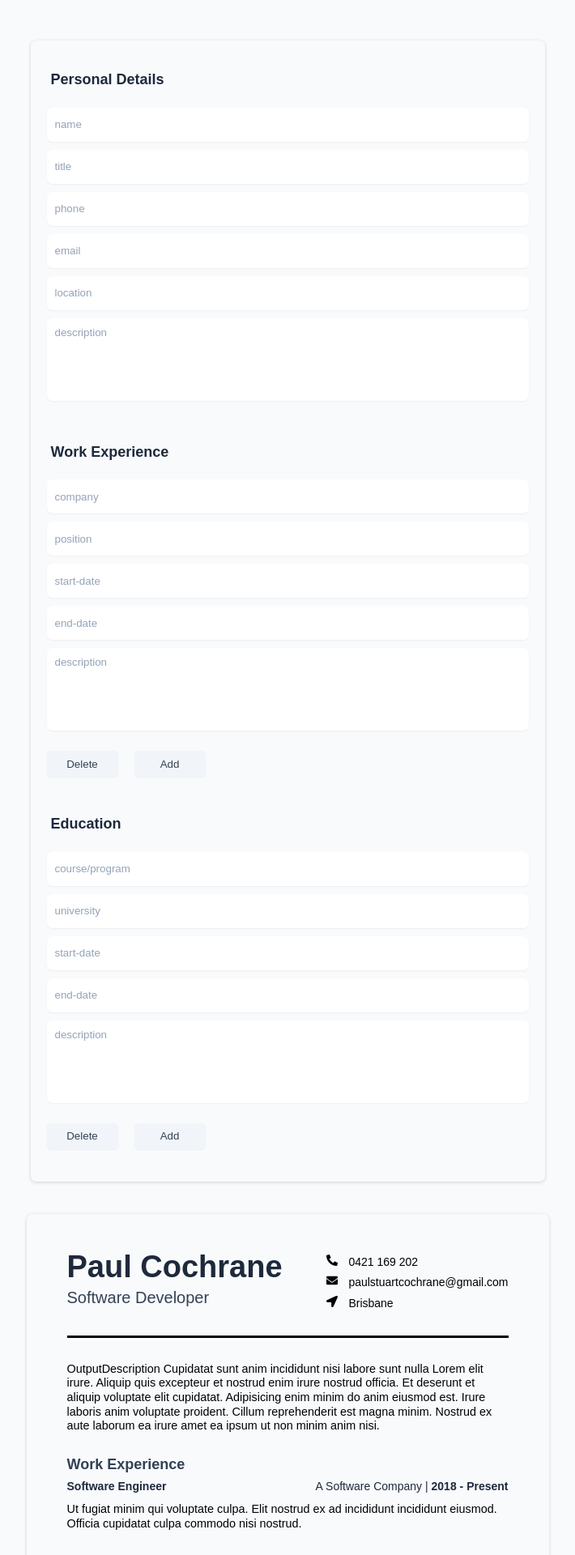
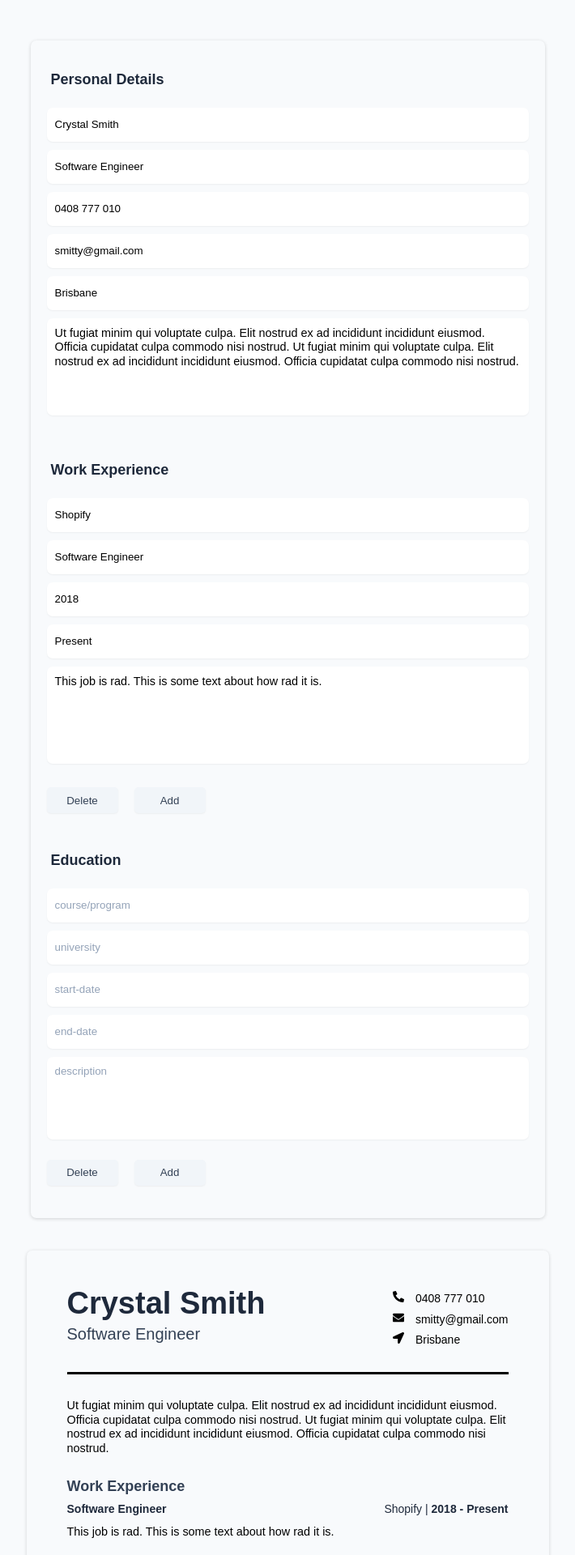
Before and after one commit to pcoch/React-CV-, a React (Create React App) app: page / in a window 1280 px wide. Shown: the top 1920 px of the page at 81% size, without its empty margins (285-995 px from the left). Built offline with nearby package versions, Linux system fonts and the light colour scheme.

Commit message:
Working inputs and outputs
Personal details, work experience, and education all working. Need to refactor code to be simpler. Too many states rn. Also unsure this approach will make adding and removing components easy.

```diff
--- a/src/App.js
+++ b/src/App.js
@@ -1,3 +1,4 @@
+import React, { useState } from "react";
 import InputContainer from "./Components/InputContainer";
 import OutputContainer from "./Components/OutputContainer";
 import "./Styles/App.css";
@@ -5,10 +6,117 @@ import "./Styles/Output.css";
 import "./Styles/Input.css";
 
 function App() {
+  //state for personal details list
+  //state for name
+  const [PersonName, setName] = useState("Crystal Smith");
+  const UpdateName = (e) => {
+    setName(e.target.value);
+  };
+
+  //state for title
+  const [JobTitle, setTitle] = useState("Software Engineer");
+  const UpdateTitle = (e) => {
+    setTitle(e.target.value);
+  };
+
+  //state for phone
+  const [Phone, setPhone] = useState("0408 777 010");
+  const UpdatePhone = (e) => {
+    setPhone(e.target.value);
+  };
+
+  //state for email
+  const [Email, setEmail] = useState("smitty@gmail.com");
+  const UpdateEmail = (e) => {
+    setEmail(e.target.value);
+  };
+
+  //state for location
+  const [Location, setLocation] = useState("Brisbane");
+  const UpdateLocation = (e) => {
+    setLocation(e.target.value);
+  };
+
+  //state for description
+  const [Description, setDescription] = useState(
+    "Ut fugiat minim qui voluptate culpa. Elit nostrud ex ad incididunt incididunt eiusmod. Officia cupidatat culpa commodo nisi nostrud. Ut fugiat minim qui voluptate culpa. Elit nostrud ex ad incididunt incididunt eiusmod. Officia cupidatat culpa commodo nisi nostrud."
+  );
+  const UpdateDescription = (e) => {
+    setDescription(e.target.value);
+  };
+
+  //state for work experience list
+  //state for company
+  const [Company, setCompany] = useState("Shopify");
+  const UpdateCompany = (e) => {
+    setCompany(e.target.value);
+  };
+
+  //state for position
+  const [Position, setPosition] = useState("Software Engineer");
+  const UpdatePosition = (e) => {
+    setPosition(e.target.value);
+  };
+
+  //state for start date
+  const [StartDate, setStartDate] = useState("2018");
+  const UpdateStartDate = (e) => {
+    setStartDate(e.target.value);
+  };
+
+  //state for End date
+  const [EndDate, setEndDate] = useState("Present");
+  const UpdateEndDate = (e) => {
+    setEndDate(e.target.value);
+  };
+
+  //state for End date
+  const [JobDescription, setJobDescription] = useState(
+    "This job is rad. This is some text about how rad it is."
+  );
+  const UpdateJobDescription = (e) => {
+    setJobDescription(e.target.value);
+  };
+
   return (
     <div className="App">
-      <InputContainer />
-      <OutputContainer />
+      <InputContainer
+        UpdateName={UpdateName}
+        PersonName={PersonName}
+        UpdateTitle={UpdateTitle}
+        JobTitle={JobTitle}
+        UpdatePhone={UpdatePhone}
+        Phone={Phone}
+        UpdateEmail={UpdateEmail}
+        Email={Email}
+        UpdateLocation={UpdateLocation}
+        Location={Location}
+        UpdateDescription={UpdateDescription}
+        Description={Description}
+        UpdateCompany={UpdateCompany}
+        Company={Company}
+        UpdatePosition={UpdatePosition}
+        Position={Position}
+        UpdateStartDate={UpdateStartDate}
+        StartDate={StartDate}
+        UpdateEndDate={UpdateEndDate}
+        EndDate={EndDate}
+        UpdateJobDescription={UpdateJobDescription}
+        JobDescription={JobDescription}
+      />
+      <OutputContainer
+        PersonName={PersonName}
+        JobTitle={JobTitle}
+        Phone={Phone}
+        Email={Email}
+        Location={Location}
+        Description={Description}
+        Company={Company}
+        Position={Position}
+        StartDate={StartDate}
+        EndDate={EndDate}
+        JobDescription={JobDescription}
+      />
     </div>
   );
 }
--- a/src/Components/InputContainer.js
+++ b/src/Components/InputContainer.js
@@ -3,11 +3,36 @@ import InputEducation from "./InputEducation";
 import InputPersonalDetails from "./InputPersonalDetails";
 import InputWorkExperience from "./InputWorkExperience";
 
-export default function InputContainer() {
+export default function InputContainer(props) {
   return (
     <div className="InputContainer">
-      <InputPersonalDetails />
-      <InputWorkExperience />
+      <InputPersonalDetails
+        UpdateName={props.UpdateName}
+        PersonName={props.PersonName}
+        UpdateTitle={props.UpdateTitle}
+        JobTitle={props.JobTitle}
+        UpdatePhone={props.UpdatePhone}
+        Phone={props.Phone}
+        UpdateEmail={props.UpdateEmail}
+        Email={props.Email}
+        UpdateLocation={props.UpdateLocation}
+        Location={props.Location}
+        UpdateDescription={props.UpdateDescription}
+        Description={props.Description}
+      />
+      <InputWorkExperience
+        UpdateCompany={props.UpdateCompany}
+        Company={props.Company}
+        UpdatePosition={props.UpdatePosition}
+        Position={props.Position}
+        UpdateStartDate={props.UpdateStartDate}
+        StartDate={props.StartDate}
+        UpdateEndDate={props.UpdateEndDate}
+        EndDate={props.EndDate}
+        UpdateJobDescription={props.UpdateJobDescription}
+        JobDescription={props.JobDescription}
+      />
+
       <InputEducation />
     </div>
   );
--- a/src/Components/InputPersonalDetails.js
+++ b/src/Components/InputPersonalDetails.js
@@ -1,63 +1,76 @@
 import React from "react";
 
-export default function InputPersonalDetails() {
+export default function InputPersonalDetails(props) {
+  console.log(props);
   return (
     <div>
       <h2 className="first-title">Personal Details</h2>
       <form>
         <section className="form">
-          <label for="input-name">
+          <label htmlFor="input-name">
             <input
+              onChange={props.UpdateName}
               type="text"
               id="input-name"
               name="name"
               placeholder="name"
+              value={props.PersonName}
             ></input>
           </label>
 
-          <label for="input-title">
+          <label htmlFor="input-title">
             <input
+              onChange={props.UpdateTitle}
               type="text"
               id="input-title"
               name="title"
               placeholder="title"
+              value={props.JobTitle}
             ></input>
           </label>
 
-          <label for="input-phone">
+          <label htmlFor="input-phone">
             <input
-              type="text"
+              onChange={props.UpdatePhone}
+              type="tel"
               id="input-phone"
               name="phone"
               placeholder="phone"
+              value={props.Phone}
             ></input>
           </label>
 
-          <label for="input-email">
+          <label htmlFor="input-email">
             <input
+              onChange={props.UpdateEmail}
               type="text"
               id="input-email"
               name="email"
               placeholder="email"
+              value={props.Email}
             ></input>
           </label>
 
-          <label for="input-location">
+          <label htmlFor="input-location">
             <input
+              onChange={props.UpdateLocation}
               type="text"
               id="input-location"
               name="location"
               placeholder="location"
+              value={props.Location}
             ></input>
           </label>
 
-          <label for="input-description">
-            <input
+          <label htmlFor="input-description">
+            <textarea
+              onChange={props.UpdateDescription}
               type="text"
               id="input-description"
               name="description"
               placeholder="description"
-            ></input>
+              value={props.Description}
+            ></textarea>
           </label>
         </section>
       </form>
--- a/src/Components/InputWorkExperience.js
+++ b/src/Components/InputWorkExperience.js
@@ -1,54 +1,70 @@
 import React from "react";
 
-export default function InputWorkExperience() {
+export default function InputWorkExperience(props) {
+  // const addForm = () => {};
+
+  // const deleteForm = () => {
+  //   //only delete 2nd form, can't delete first
+  // };
+
   return (
     <div>
       <h2>Work Experience</h2>
       <form>
         <section className="form">
-          <label for="input-company">
+          <label htmlFor="input-company">
             <input
+              onChange={props.UpdateCompany}
               type="text"
               id="input-company"
               name="company"
               placeholder="company"
+              value={props.Company}
             ></input>
           </label>
 
-          <label for="input-position">
+          <label htmlFor="input-position">
             <input
+              onChange={props.UpdatePosition}
               type="text"
               id="input-position"
               name="position"
               placeholder="position"
+              value={props.Position}
             ></input>
           </label>
 
-          <label for="input-start-date">
+          <label htmlFor="input-start-date">
             <input
+              onChange={props.UpdateStartDate}
               type="text"
               id="input-start-date"
               name="start-date"
               placeholder="start-date"
+              value={props.StartDate}
             ></input>
           </label>
 
-          <label for="input-end-date">
+          <label htmlFor="input-end-date">
             <input
+              onChange={props.UpdateEndDate}
               type="text"
               id="input-end-date"
               name="end-date"
               placeholder="end-date"
+              value={props.EndDate}
             ></input>
           </label>
 
-          <label for="input-description">
-            <input
+          <label htmlFor="input-description">
+            <textarea
+              onChange={props.UpdateJobDescription}
               type="text"
               id="input-description"
               name="description"
               placeholder="description"
-            ></input>
+              value={props.JobDescription}
+            ></textarea>
           </label>
           <div className="button-container">
             <button>Delete</button>
--- a/src/Components/OutputContainer.js
+++ b/src/Components/OutputContainer.js
@@ -4,12 +4,24 @@ import OutputWorkExperience from "./OutputWorkExperience";
 import OutputDescription from "./OutputDescription";
 import OutputEducation from "./OutputEducation";
 
-export default function OutputContainer() {
+export default function OutputContainer(props) {
   return (
     <div className="OutputContainer">
-      <OutputHeader />
-      <OutputDescription />
-      <OutputWorkExperience />
+      <OutputHeader
+        PersonName={props.PersonName}
+        JobTitle={props.JobTitle}
+        Phone={props.Phone}
+        Email={props.Email}
+        Location={props.Location}
+      />
+      <OutputDescription Description={props.Description} />
+      <OutputWorkExperience
+        Company={props.Company}
+        Position={props.Position}
+        StartDate={props.StartDate}
+        EndDate={props.EndDate}
+        JobDescription={props.JobDescription}
+      />
       <OutputEducation />
     </div>
   );
--- a/src/Components/OutputDescription.js
+++ b/src/Components/OutputDescription.js
@@ -1,14 +1,5 @@
 import React from "react";
 
-export default function OutputDescription() {
-  return (
-    <div>
-      OutputDescription Cupidatat sunt anim incididunt nisi labore sunt nulla
-      Lorem elit irure. Aliquip quis excepteur et nostrud enim irure nostrud
-      officia. Et deserunt et aliquip voluptate elit cupidatat. Adipisicing enim
-      minim do anim eiusmod est. Irure laboris anim voluptate proident. Cillum
-      reprehenderit est magna minim. Nostrud ex aute laborum ea irure amet ea
-      ipsum ut non minim anim nisi.
-    </div>
-  );
+export default function OutputDescription(props) {
+  return <div>{props.Description}</div>;
 }
--- a/src/Components/OutputHeader.js
+++ b/src/Components/OutputHeader.js
@@ -3,22 +3,23 @@ import { FaLocationArrow } from "react-icons/fa";
 import { FaEnvelope } from "react-icons/fa";
 import { FaPhoneAlt } from "react-icons/fa";
 
-export default function OutputHeader() {
+export default function OutputHeader(props) {
+  console.log(props);
   return (
     <div className="OutputHeader">
       <div className="headerLeft">
-        <h1>Paul Cochrane</h1>
-        <h4>Software Developer</h4>
+        <h1>{props.PersonName}</h1>
+        <h4>{props.JobTitle}</h4>
       </div>
       <div className="headerRight">
         <span>
-          <FaPhoneAlt /> 0421 169 202
+          <FaPhoneAlt /> {props.Phone}
         </span>
         <span>
-          <FaEnvelope /> paulstuartcochrane@gmail.com
+          <FaEnvelope /> {props.Email}
         </span>
         <span>
-          <FaLocationArrow /> Brisbane
+          <FaLocationArrow /> {props.Location}
         </span>
       </div>
     </div>
--- a/src/Components/OutputWorkExperience.js
+++ b/src/Components/OutputWorkExperience.js
@@ -1,21 +1,18 @@
 import React from "react";
 
-export default function OutputWorkExperience() {
+export default function OutputWorkExperience(props) {
   return (
     <div className="experience-list">
       <h3>Work Experience</h3>
       <div className="experience-container">
         <div className="experience-heading">
-          <h5>Software Engineer</h5>
+          <h5>{props.Position}</h5>
           <h5>
-            <span className="company-title">A Software Company | </span>2018 -
-            Present
+            <span className="company-title">{props.Company} | </span>
+            {props.StartDate} - {props.EndDate}
           </h5>
         </div>
-        <p className="experience-body">
-          Ut fugiat minim qui voluptate culpa. Elit nostrud ex ad incididunt
-          incididunt eiusmod. Officia cupidatat culpa commodo nisi nostrud.
-        </p>
+        <p className="experience-body">{props.JobDescription}</p>
       </div>
     </div>
   );
--- a/src/Styles/Input.css
+++ b/src/Styles/Input.css
@@ -27,7 +27,7 @@
 	padding-right: 10px;
 }
 
-.form>label>input {
+.form>label>textarea {
 	width: calc(100% - 20px);
 	height: 40px;
 	border-radius: var(--border-radius);
@@ -35,6 +35,11 @@
 	padding-left: 10px;
 	border: none;
 	padding-right: 10px;
+	resize: none;
+	font-family: Arial, Helvetica, sans-serif;
+	font-size: 0.9rem;
+	line-height: 1.1rem;
+	padding: 10px;
 }
 
 #input-description {
--- a/src/index.js
+++ b/src/index.js
@@ -1,17 +1,7 @@
-import React from 'react';
-import ReactDOM from 'react-dom/client';
-import './index.css';
-import App from './App';
-import reportWebVitals from './reportWebVitals';
+import React from "react";
+import ReactDOM from "react-dom/client";
+import "./index.css";
+import App from "./App";
 
-const root = ReactDOM.createRoot(document.getElementById('root'));
-root.render(
-  <React.StrictMode>
-    <App />
-  </React.StrictMode>
-);
-
-// If you want to start measuring performance in your app, pass a function
-// to log results (for example: reportWebVitals(console.log))
-// or send to an analytics endpoint. Learn more: https://bit.ly/CRA-vitals
-reportWebVitals();
+const root = ReactDOM.createRoot(document.getElementById("root"));
+root.render(<App />);
```
Also changed, not shown: src/Components/InputEducation.js (+5 -5 lines), public/manifest.json.
